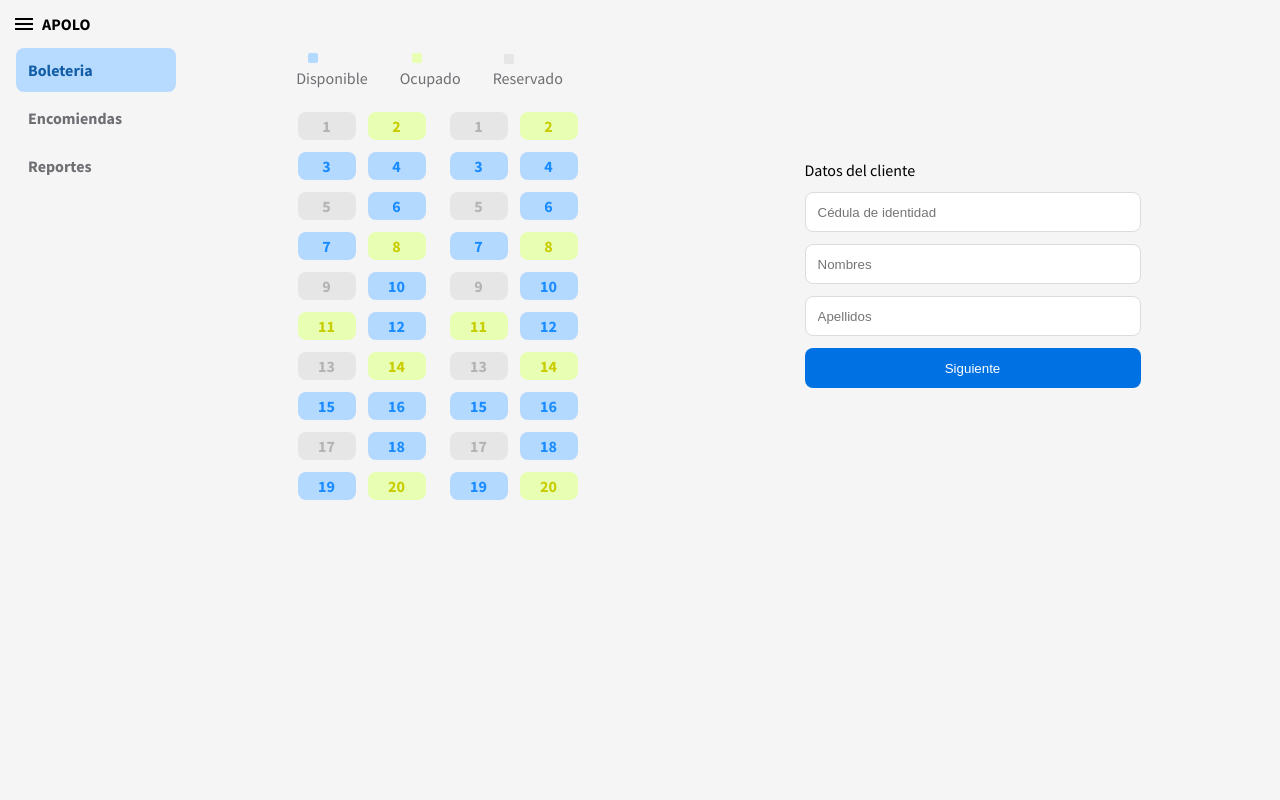
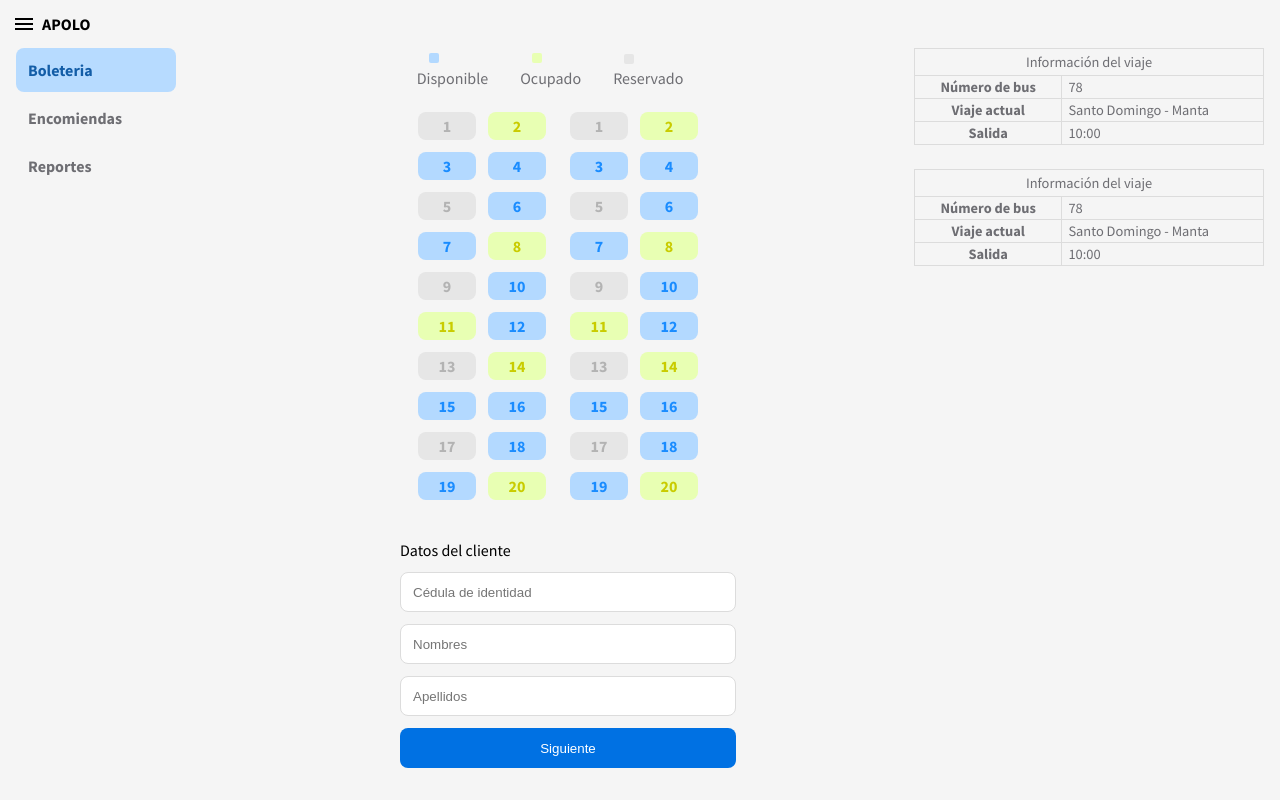
Before and after one commit to jeffersonmejia/apolo, a Next.js app: page / in a window 1280 px wide. Both pictures are taken after typing "Sample", "Sample123" into the empty fields and a click on the button "Ingresar". Built offline with nearby package versions, Linux system fonts and the light colour scheme.

Commit message:
add resumen

```diff
--- a/src/components/main/index.js
+++ b/src/components/main/index.js
@@ -6,6 +6,7 @@ import { Signin } from "../signin";
 import { PanelTicket } from "../panel_ticket";
 import { PanelNavbar } from "../panel_navbar";
 import { PanelAside } from "../panel_aside";
+import { PanelResumen } from "../panel_resumen";
 
 export default function Main() {
 	const { isSignin } = useContext(SigninContext);
@@ -31,6 +32,7 @@ export default function Main() {
 			<main className={styles.main}>
 				{isAsideActive && <PanelAside />}
 				<PanelTicket />
+				<PanelResumen />
 			</main>
 		</>
 	);
--- a/src/components/main/index.module.css
+++ b/src/components/main/index.module.css
@@ -2,6 +2,7 @@
 	padding: var(--navbar-height) 16px 0 16px;
 	display: flex;
 	flex-direction: column;
+	flex-wrap: wrap;
 	gap: 16px;
 }
 @media screen and (min-width: 600px) {
@@ -9,3 +10,9 @@
 		flex-direction: row;
 	}
 }
+
+@media screen and (min-width: 850px) {
+	.main {
+		flex-wrap: nowrap;
+	}
+}
--- a/src/components/panel_client/index.module.css
+++ b/src/components/panel_client/index.module.css
@@ -16,3 +16,10 @@
 .clientForm :is(input, select) {
 	animation: opacity 0.3s ease-in-out;
 }
+@media screen and (min-width: 600px) {
+	.clientForm {
+		width: 100%;
+		margin: 0;
+		margin-left: 32px;
+	}
+}
--- /dev/null
+++ b/src/components/panel_resumen/index.js
@@ -0,0 +1,41 @@
+import styles from "./index.module.css";
+export function PanelResumen() {
+	return (
+		<div className={styles.resume}>
+			<table className={styles.resumenTable}>
+				<caption>Información del viaje</caption>
+				<thead>
+					<tr>
+						<th>Número de bus</th>
+						<td>78</td>
+					</tr>
+					<tr>
+						<th>Viaje actual</th>
+						<td>Santo Domingo - Manta</td>
+					</tr>
+					<tr>
+						<th>Salida</th>
+						<td>10:00</td>
+					</tr>
+				</thead>
+			</table>
+			<table className={styles.resumenTable}>
+				<caption>Información del viaje</caption>
+				<thead>
+					<tr>
+						<th>Número de bus</th>
+						<td>78</td>
+					</tr>
+					<tr>
+						<th>Viaje actual</th>
+						<td>Santo Domingo - Manta</td>
+					</tr>
+					<tr>
+						<th>Salida</th>
+						<td>10:00</td>
+					</tr>
+				</thead>
+			</table>
+		</div>
+	);
+}
--- /dev/null
+++ b/src/components/panel_resumen/index.module.css
@@ -0,0 +1,30 @@
+.resume {
+	display: flex;
+	flex-direction: column;
+	gap: 24px;
+}
+.resumenTable {
+	width: 100%;
+	margin: auto;
+	margin-bottom: 24px;
+	color: var(--legend-color);
+	font-size: 0.9rem;
+}
+.resumenTable th {
+	padding: 2px 8px;
+}
+.resumenTable td {
+	padding: 2px;
+	padding-left: 6px;
+	padding-right: 6px;
+}
+.resumenTable caption {
+	padding: 4px;
+}
+@media screen and (min-width: 850px) {
+	.resumenTable {
+		width: 100%;
+		width: 350px;
+		margin: 0;
+	}
+}
--- a/src/components/panel_ticket/index.module.css
+++ b/src/components/panel_ticket/index.module.css
@@ -1,14 +1,16 @@
 .panelTicket {
 	display: flex;
 	flex-direction: column;
-	align-items: center;
-	gap: 12px;
 }
 @media screen and (min-width: 600px) {
 	.panelTicket {
 		width: 100%;
+		max-width: none;
 		flex-direction: row;
+		gap: 24px;
 		flex-wrap: wrap;
 		margin-left: 190px;
+		align-items: center;
+		justify-content: center;
 	}
 }
--- a/src/components/panel_ticket_bus/index.module.css
+++ b/src/components/panel_ticket_bus/index.module.css
@@ -25,5 +25,7 @@
 	}
 	.bus {
 		width: 100%;
+		margin: 0;
+		margin-left: 12px;
 	}
 }
--- a/src/styles/globals.css
+++ b/src/styles/globals.css
@@ -105,3 +105,18 @@ button:hover {
 button:active {
 	transform: scale(0.9);
 }
+
+table {
+	height: fit-content;
+}
+table,
+caption,
+td,
+th {
+	border: var(--border);
+	border-collapse: collapse;
+}
+
+caption {
+	border-bottom: none;
+}
```
